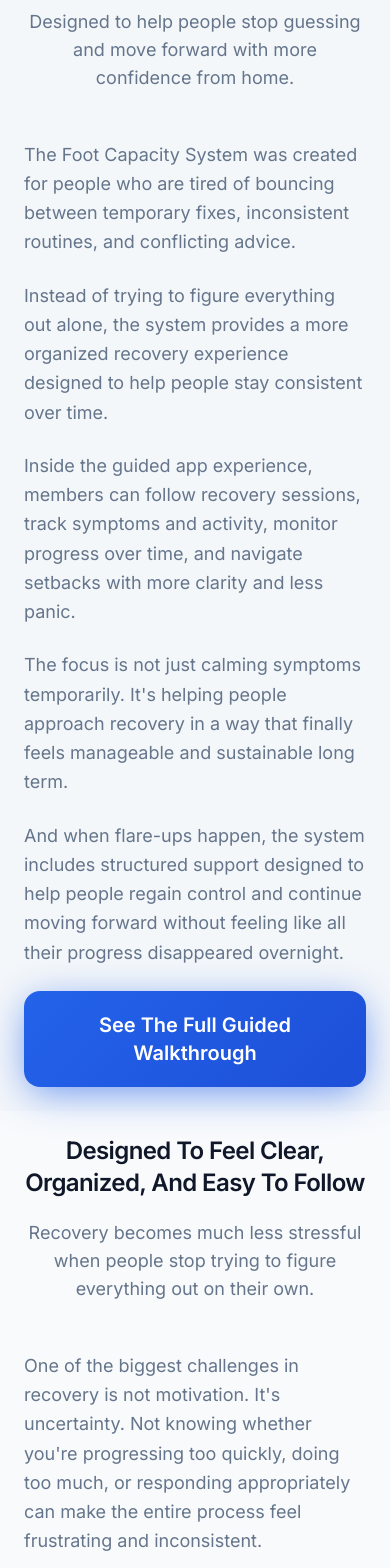
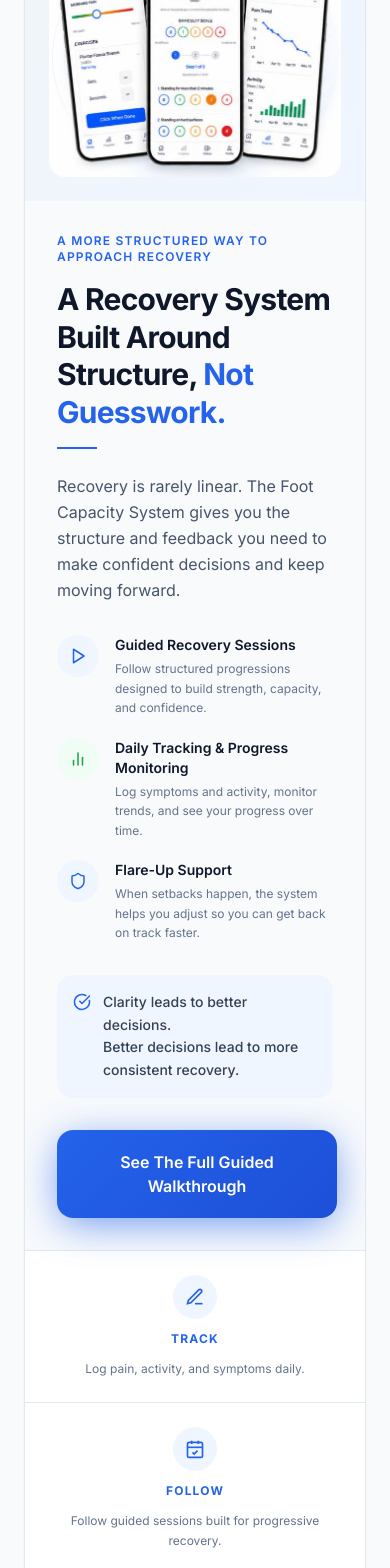
Before and after one commit to charlesheflin-dev/fixyourmovement, a React (Vite) app: page / in a window 390 px wide. Shown: the part 3931-5499 px from the top of the page. Built offline with nearby package versions, Linux system fonts and the light colour scheme; the HTML template or start-up script is replaced by a standard one.

Commit message:
feat: rebuild WhatItIsSection as coded card with 3-phones image and feature list

```diff
--- a/src/components/WhatItIsSection.tsx
+++ b/src/components/WhatItIsSection.tsx
@@ -1,47 +1,116 @@
 import { motion } from "framer-motion";
 import { Link } from "react-router-dom";
+import { Play, BarChart2, Shield, CheckCircle } from "lucide-react";
 
 const WhatItIsSection = () => {
   return (
-    <section className="py-6 md:py-10 bg-slate-100/50">
+    <section className="py-6 md:py-10">
       <div className="container mx-auto px-6 max-w-5xl">
         <motion.div
           initial={{ opacity: 0, y: 30 }}
           whileInView={{ opacity: 1, y: 0 }}
           viewport={{ once: true }}
           transition={{ duration: 0.6 }}
-          className="text-center mb-12"
+          className="bg-slate-50 rounded-3xl overflow-hidden border border-slate-200 shadow-sm"
         >
-          <h2 className="font-display text-2xl md:text-4xl text-primary mb-5 tracking-widest uppercase">
-            A More Structured Way To Approach Recovery
+          {/* Top section: image left, text right */}
+          <div className="flex flex-col lg:flex-row">
+
+            {/* Left: 3 phones image */}
+            <div className="lg:w-1/2 p-6 lg:p-10 flex items-center justify-center bg-gradient-to-br from-slate-100 to-blue-50">
+              <img
+                src="/images/3-phones.png"
+                alt="The Foot Capacity System app screens"
+                className="w-full max-w-md rounded-2xl"
+              />
+            </div>
+
+            {/* Right: text + features */}
+            <div className="lg:w-1/2 p-8 md:p-12 flex flex-col justify-center">
+              <p className="text-blue-600 text-xs font-semibold uppercase tracking-widest mb-4">A More Structured Way To Approach Recovery</p>
+              <h2 className="font-display text-3xl md:text-4xl font-bold text-slate-900 leading-tight mb-4">
+                A Recovery System Built Around Structure,{" "}
+                <span className="text-blue-600">Not Guesswork.</span>
               </h2>
-          <p className="text-lg text-muted-foreground font-body mt-2">
-            Designed to help people stop guessing and move forward with more confidence from home.
+              <div className="w-10 h-0.5 bg-blue-600 mb-6" />
+              <p className="text-slate-600 text-base leading-relaxed mb-8">
+                Recovery is rarely linear. The Foot Capacity System gives you the structure and feedback you need to make confident decisions and keep moving forward.
               </p>
-        </motion.div>
 
-        <div className="max-w-3xl mx-auto space-y-6 text-lg text-muted-foreground font-body leading-relaxed">
-          <p>
-            The Foot Capacity System was created for people who are tired of bouncing between temporary fixes, inconsistent routines, and conflicting advice.
+              {/* Feature list */}
+              <div className="space-y-5 mb-8">
+                <div className="flex items-start gap-4">
+                  <div className="bg-blue-50 rounded-full p-3 shrink-0">
+                    <Play size={18} className="text-blue-600" />
+                  </div>
+                  <div>
+                    <p className="font-semibold text-slate-900 text-sm mb-1">Guided Recovery Sessions</p>
+                    <p className="text-slate-500 text-xs leading-relaxed">Follow structured progressions designed to build strength, capacity, and confidence.</p>
+                  </div>
+                </div>
+                <div className="flex items-start gap-4">
+                  <div className="bg-green-50 rounded-full p-3 shrink-0">
+                    <BarChart2 size={18} className="text-green-600" />
+                  </div>
+                  <div>
+                    <p className="font-semibold text-slate-900 text-sm mb-1">Daily Tracking & Progress Monitoring</p>
+                    <p className="text-slate-500 text-xs leading-relaxed">Log symptoms and activity, monitor trends, and see your progress over time.</p>
+                  </div>
+                </div>
+                <div className="flex items-start gap-4">
+                  <div className="bg-blue-50 rounded-full p-3 shrink-0">
+                    <Shield size={18} className="text-blue-600" />
+                  </div>
+                  <div>
+                    <p className="font-semibold text-slate-900 text-sm mb-1">Flare-Up Support</p>
+                    <p className="text-slate-500 text-xs leading-relaxed">When setbacks happen, the system helps you adjust so you can get back on track faster.</p>
+                  </div>
+                </div>
+              </div>
+
+              {/* Callout */}
+              <div className="bg-blue-50 rounded-2xl p-4 flex items-start gap-3 mb-8">
+                <CheckCircle size={18} className="text-blue-600 shrink-0 mt-0.5" />
+                <p className="text-slate-700 text-sm font-medium leading-relaxed">
+                  Clarity leads to better decisions.<br />Better decisions lead to more consistent recovery.
                 </p>
-          <p>
-            Instead of trying to figure everything out alone, the system provides a more organized recovery experience designed to help people stay consistent over time.
-          </p>
-          <p>
-            Inside the guided app experience, members can follow recovery sessions, track symptoms and activity, monitor progress over time, and navigate setbacks with more clarity and less panic.
-          </p>
-          <p>
-            The focus is not just calming symptoms temporarily. It's helping people approach recovery in a way that finally feels manageable and sustainable long term.
-          </p>
-          <p>
-            And when flare-ups happen, the system includes structured support designed to help people regain control and continue moving forward without feeling like all their progress disappeared overnight.
-          </p>
-          <div className="text-center mt-6">
-            <Link to="/walkthrough" className="cta-button animate-pulse-glow text-xl">
+              </div>
+
+              {/* CTA */}
+              <div className="text-center">
+                <Link to="/walkthrough" className="cta-button animate-pulse-glow text-base md:text-lg">
                   See The Full Guided Walkthrough
                 </Link>
               </div>
             </div>
+          </div>
+
+          {/* Bottom: 3 step columns */}
+          <div className="border-t border-slate-200 grid grid-cols-1 sm:grid-cols-3 divide-y sm:divide-y-0 sm:divide-x divide-slate-200 bg-white">
+            <div className="flex flex-col items-center text-center p-6 gap-3">
+              <div className="bg-blue-50 rounded-full p-3">
+                <svg width="20" height="20" viewBox="0 0 24 24" fill="none" stroke="currentColor" strokeWidth="2" className="text-blue-600"><path d="M12 20h9"/><path d="M16.5 3.5a2.121 2.121 0 0 1 3 3L7 19l-4 1 1-4L16.5 3.5z"/></svg>
+              </div>
+              <p className="text-blue-600 text-xs font-bold uppercase tracking-widest">Track</p>
+              <p className="text-slate-500 text-xs leading-relaxed">Log pain, activity, and symptoms daily.</p>
+            </div>
+            <div className="flex flex-col items-center text-center p-6 gap-3">
+              <div className="bg-blue-50 rounded-full p-3">
+                <svg width="20" height="20" viewBox="0 0 24 24" fill="none" stroke="currentColor" strokeWidth="2" className="text-blue-600"><rect x="3" y="4" width="18" height="18" rx="2" ry="2"/><line x1="16" y1="2" x2="16" y2="6"/><line x1="8" y1="2" x2="8" y2="6"/><line x1="3" y1="10" x2="21" y2="10"/><path d="M9 16l2 2 4-4"/></svg>
+              </div>
+              <p className="text-blue-600 text-xs font-bold uppercase tracking-widest">Follow</p>
+              <p className="text-slate-500 text-xs leading-relaxed">Follow guided sessions built for progressive recovery.</p>
+            </div>
+            <div className="flex flex-col items-center text-center p-6 gap-3">
+              <div className="bg-green-50 rounded-full p-3">
+                <svg width="20" height="20" viewBox="0 0 24 24" fill="none" stroke="currentColor" strokeWidth="2" className="text-green-600"><polyline points="23 6 13.5 15.5 8.5 10.5 1 18"/><polyline points="17 6 23 6 23 12"/></svg>
+              </div>
+              <p className="text-blue-600 text-xs font-bold uppercase tracking-widest">Monitor</p>
+              <p className="text-slate-500 text-xs leading-relaxed">Monitor progress and adjust so you can keep moving forward.</p>
+            </div>
+          </div>
+
+        </motion.div>
       </div>
     </section>
   );
```
Also changed, not shown: public/images/3-phones.png (added). Lines whose indentation alone changed are shown as unchanged.
